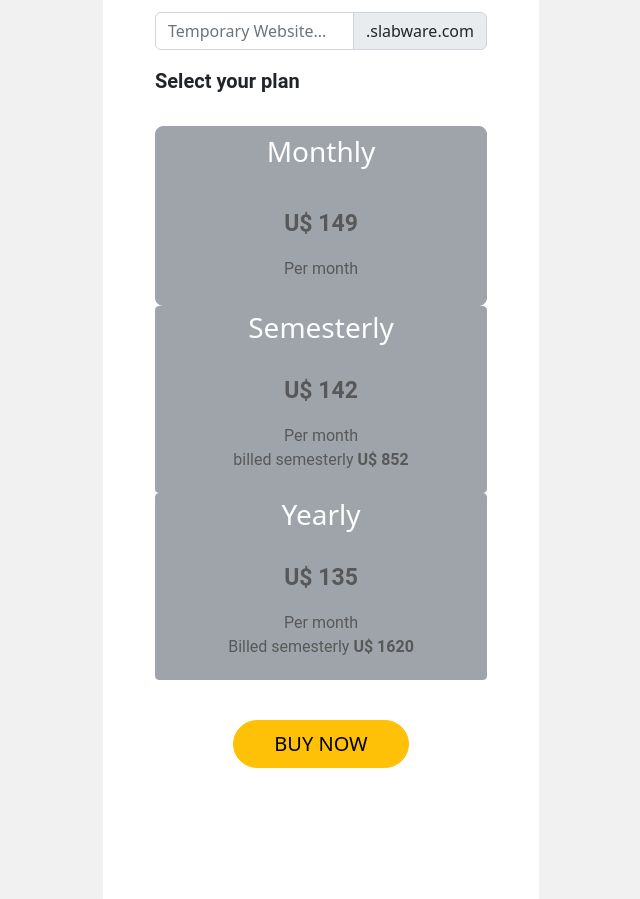
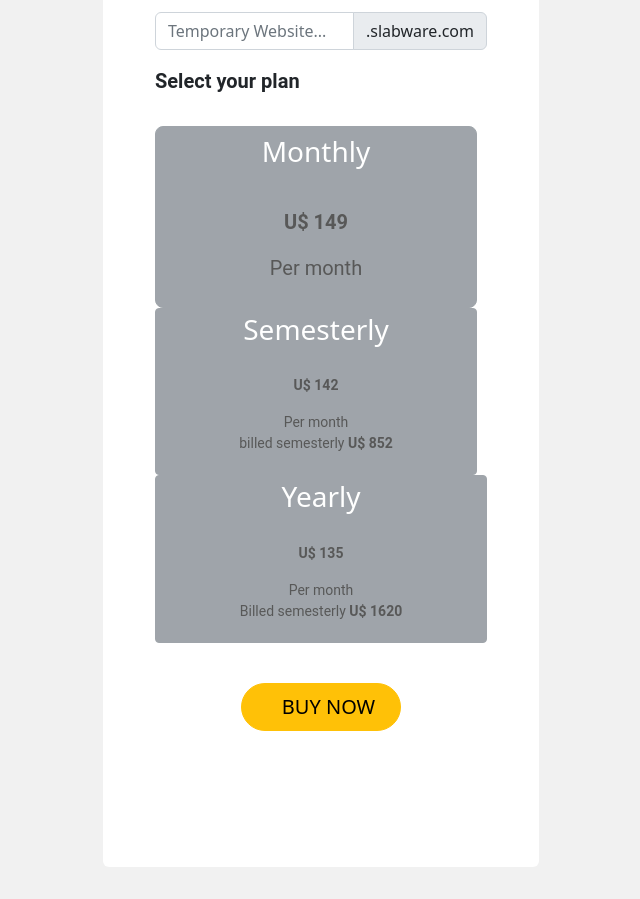
Before and after one commit to lucasbclls/Test-Resoluction, a plain HTML site: page index.html in a window 1280 px wide. Shown: the part 780-1679 px from the top of the page, without its empty margins (293-933 px from the left). Drawn offline with nearby package versions, Linux system fonts and the light colour scheme.

Commit message:
Update index.css

```diff
--- a/index.css
+++ b/index.css
@@ -72,7 +72,7 @@ a {
 
 .butons {
     display: flex;
-    justify-content: space-between;
+    justify-content: space-around;
     margin-top: 30px;
 
 
@@ -84,16 +84,30 @@ a {
     margin-bottom: 50px;
     margin-top: 40px;
     padding-left: 40px;
-    padding-right: 40px;
+    padding-right: 25px;
     border-radius: 30px;
 
 }
 
-#idMonthly {
-    padding-right: 40px;
-    padding-left: 40px;
+#idMonthly{
+    padding-right: 30px;
+    padding-left: 30px;
+    margin-right: 10px;
 
 }
+
+#idSemesterly  {
+    margin-right: 10px;
+    padding-left: 20px;
+    padding-right: 20px;
+}
+
+#idYearly {
+
+    padding-left: 40px;
+    padding-right: 40px;
+}
+
 
 #selectPlan {
     display: flex;
@@ -107,7 +121,6 @@ a {
 #yearsPrince {
     color: black;
     font-family: 'Roboto', sans-serif;
-    font-size: 23px;
     font-weight: bolder;
 }
 
@@ -116,7 +129,7 @@ a {
 .yearsDiscriptions {
     color: black;
     font-family: 'Roboto', sans-serif;
-    font-size: 16px;
+
     font-weight: normal;
 }
 
```
